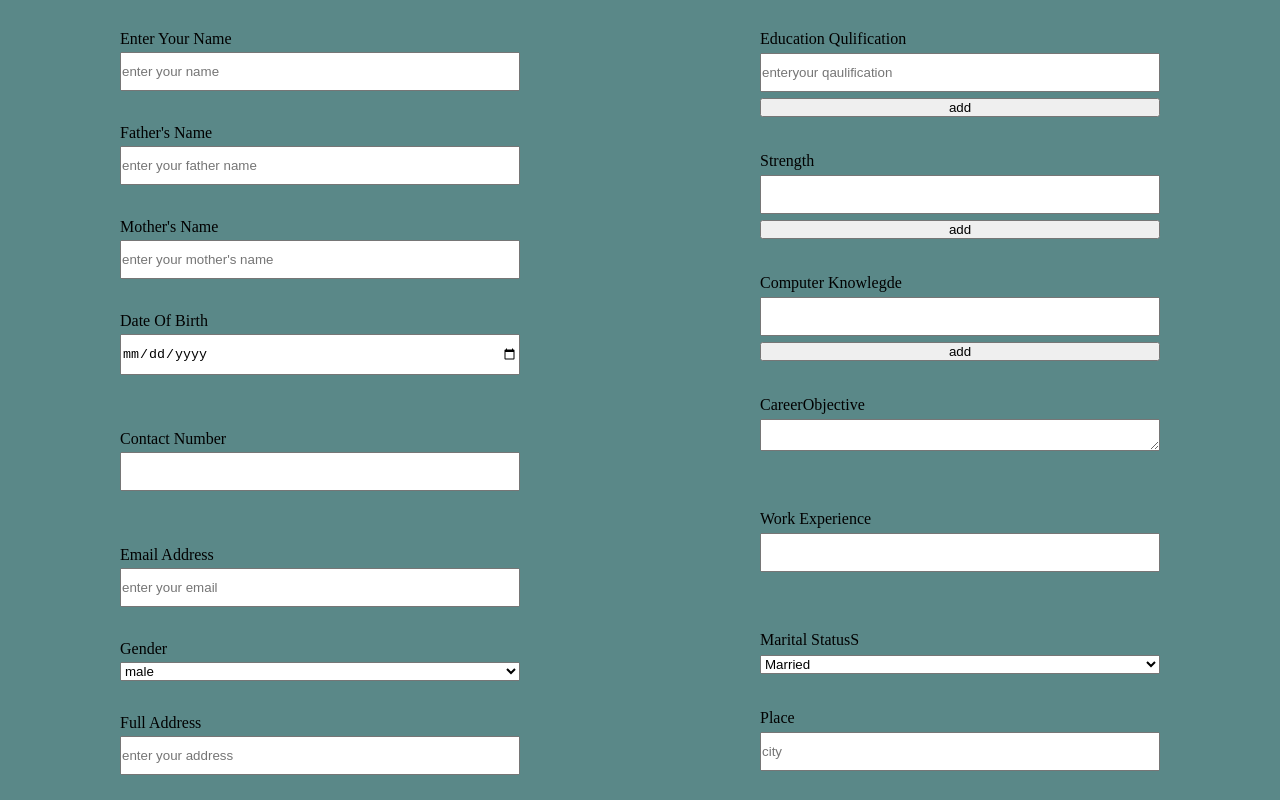
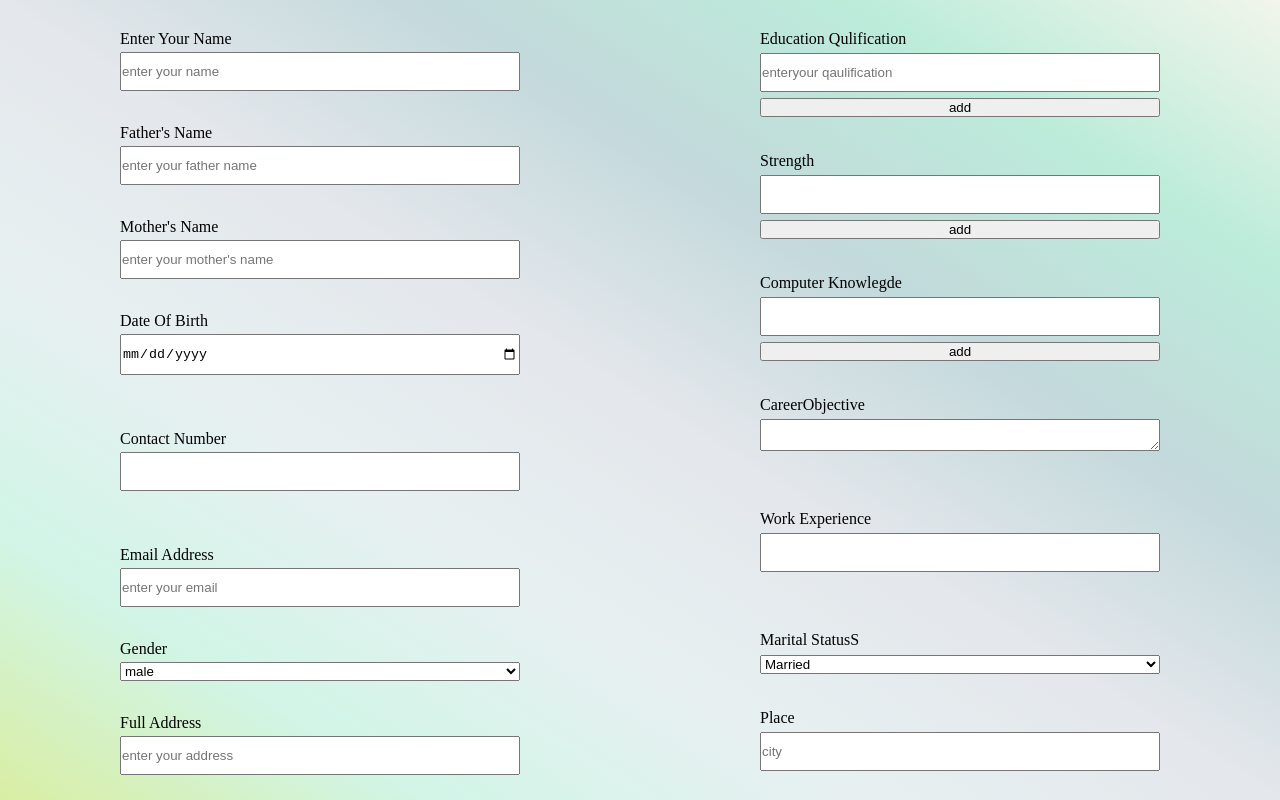
Before and after one commit to Anchal3101/Resumebuilder, a plain HTML site: page index.html in a window 1280 px wide. Drawn offline with Linux system fonts and the light colour scheme.

Commit message:
Update style.css

```diff
--- a/style.css
+++ b/style.css
@@ -33,7 +33,7 @@ main{
     align-items:flex-start;
     display: grid; grid-template-columns;
 
-    background-color: #5a8888;
+
 
 
 }
@@ -46,6 +46,5 @@ main{
   align-items:flex-start;
   display: grid; grid-template-columns;
 
-  background-color: #5a8888;
 
 }
```
